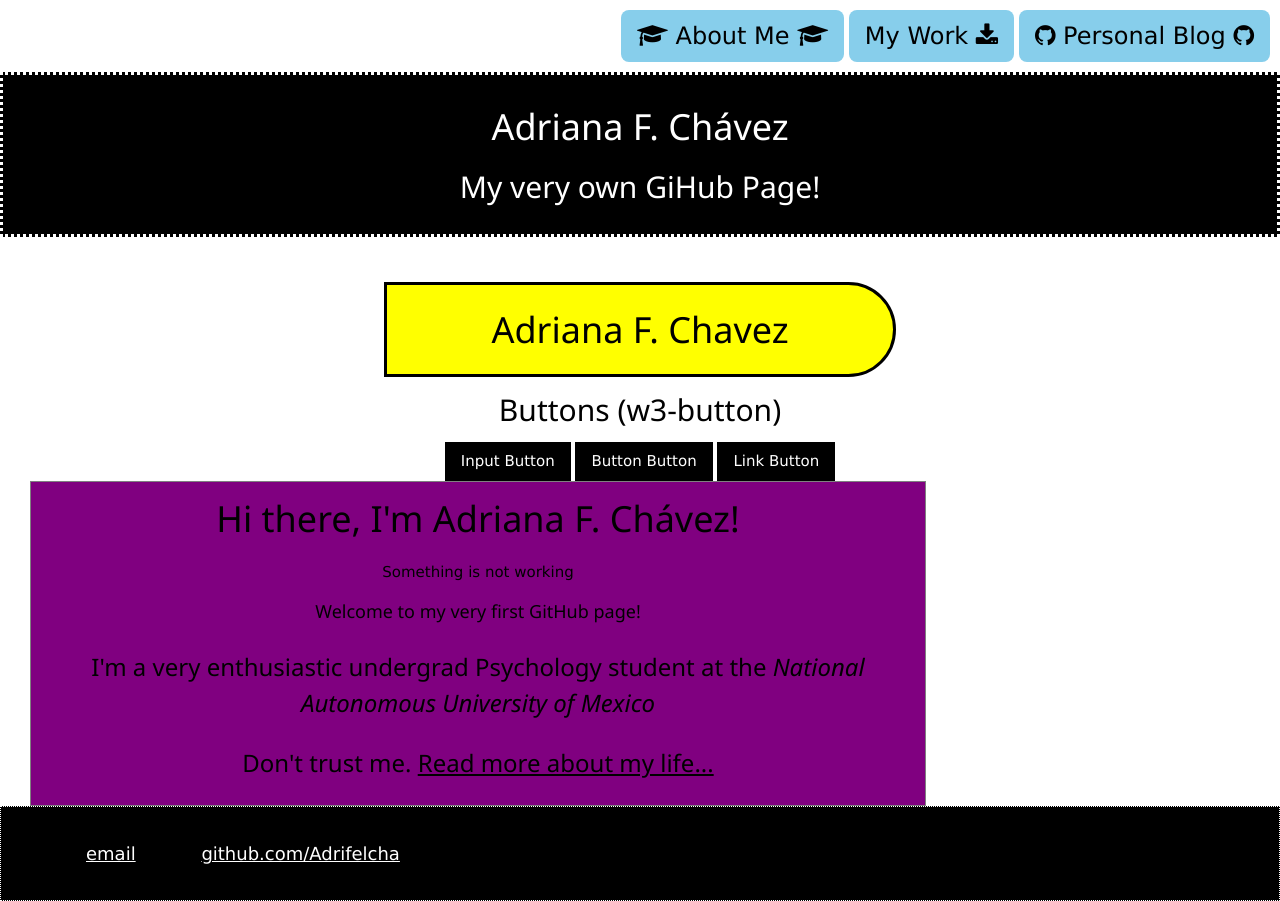
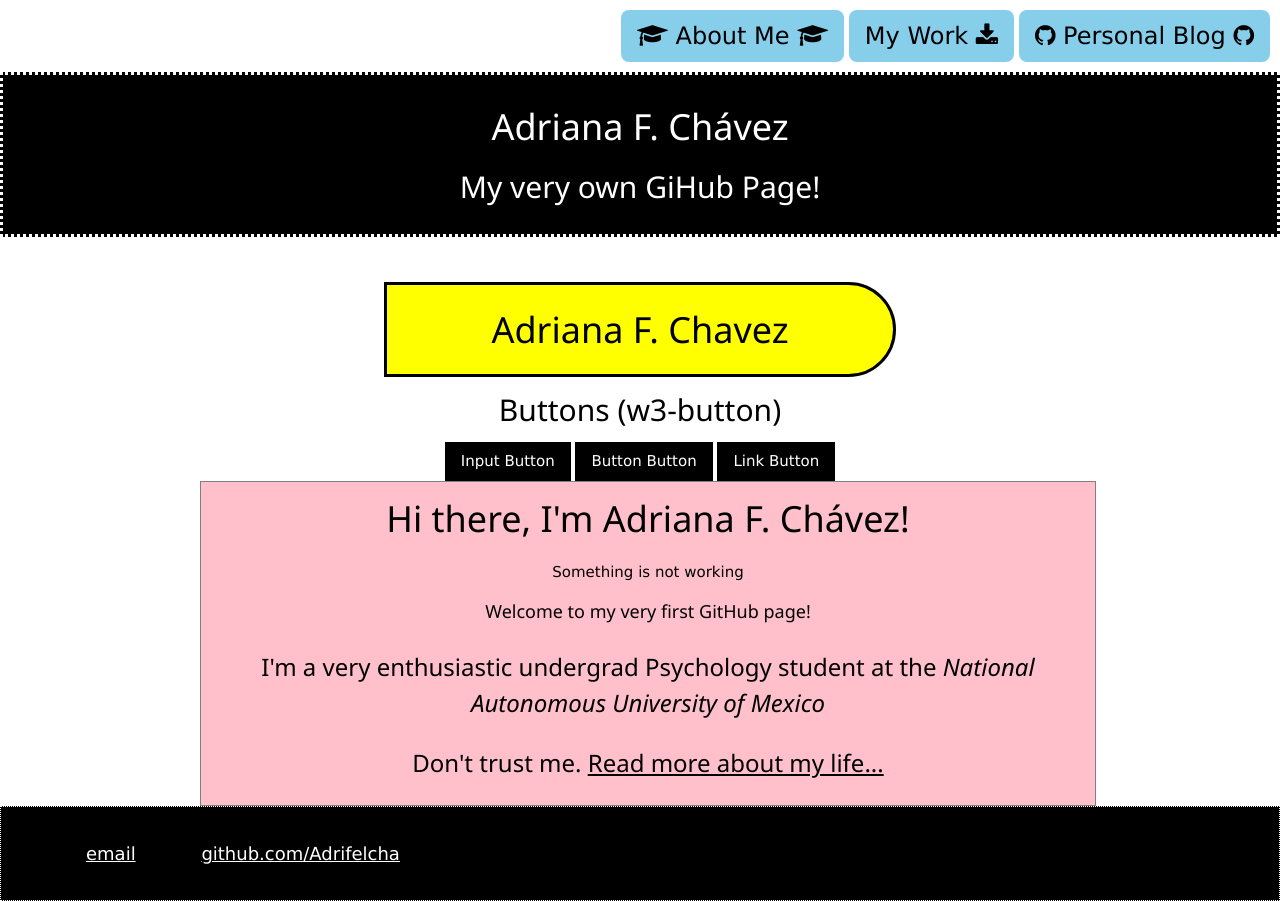
Before and after one commit to Adrifelcha/Adrifelcha-github.io, a Jekyll site: the page built from index.html, in a window 1280 px wide. Built offline with Jekyll 4.4.1, drawn with Linux system fonts in a browser that asks for light colours.

Commit message:
Update default.html

```diff
--- a/_layouts/default.html
+++ b/_layouts/default.html
@@ -63,8 +63,8 @@
 			div.container {
   				   width: 70%;
     				   border: 1px solid gray;
-				   margin-left: 30px;
-				   background-color: purple;
+				   margin-left: 200px;
+				   background-color: pink;
 			}
 
 			</style>
```
